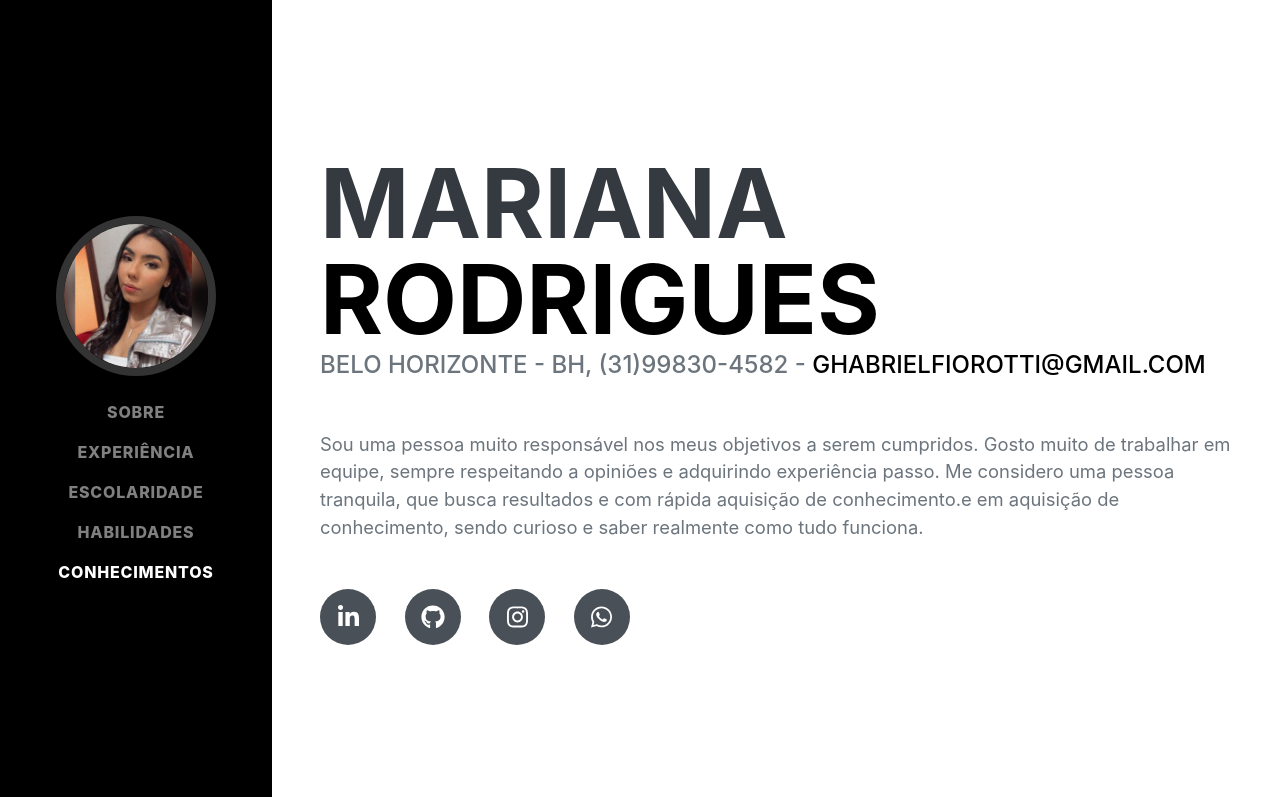
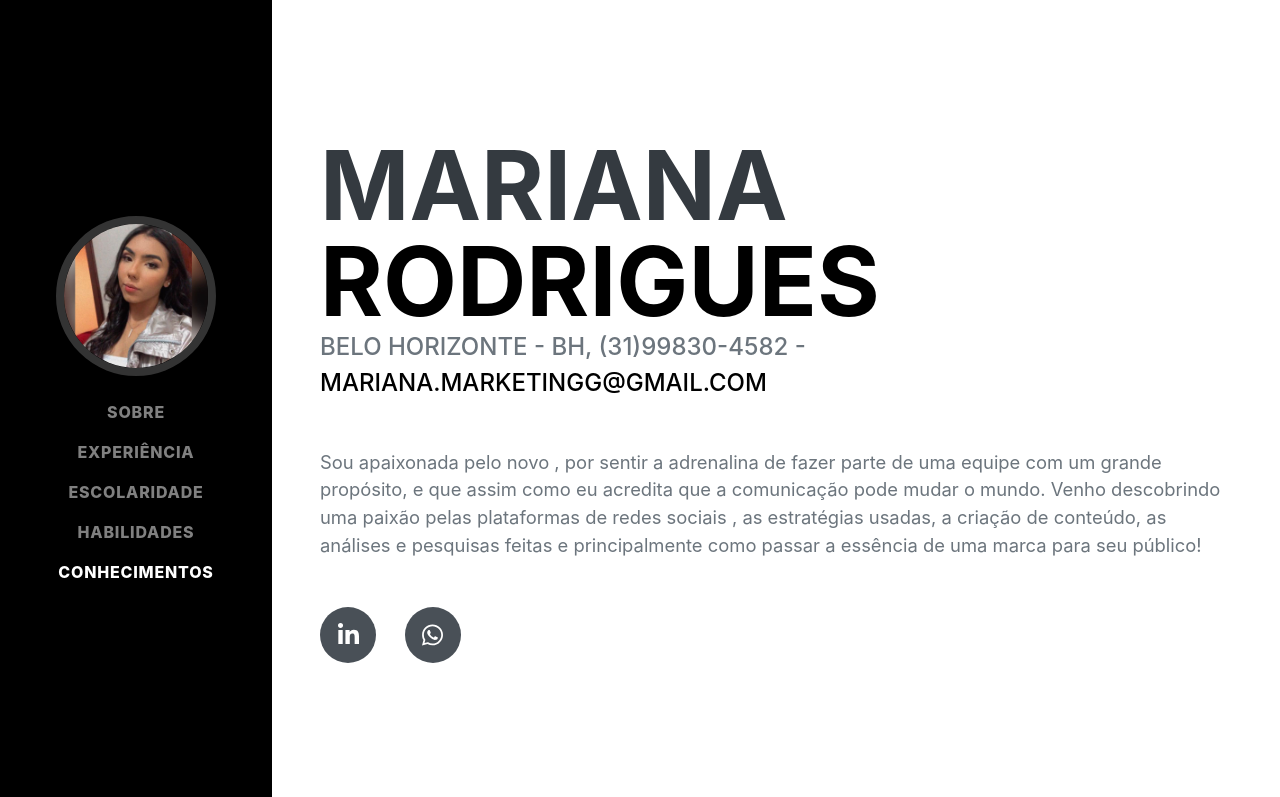
Before and after one commit to erickvrodrigues/Curriculo, a website: page index.html in a window 1280 px wide. Shown: the top 797 px of the page. Drawn offline with nearby package versions, Linux system fonts and the light colour scheme; a web font is replaced by a local one.

Commit message:
atualizando portifólio

```diff
--- a/index.html
+++ b/index.html
@@ -43,14 +43,14 @@
                     </h1>
                     <div class="subheading mb-5">
                         Belo Horizonte - BH, (31)99830-4582 -
-                        <a href="mailto:ghabrielfiorotti@gmail.com">ghabrielfiorotti@gmail.com</a>
+                        <a href="mailto:ghabrielfiorotti@gmail.com">mariana.marketingg@gmail.com</a>
                     </div>
-                    <p class="lead mb-5">Sou uma pessoa muito responsável nos meus objetivos a serem cumpridos. Gosto muito de trabalhar em equipe, sempre respeitando a opiniões e adquirindo experiência passo. Me considero uma pessoa tranquila, que busca resultados e com rápida aquisição de conhecimento.e em aquisição de conhecimento, sendo curioso e saber realmente como tudo funciona.</p>
+                    <p class="lead mb-5">Sou apaixonada pelo novo , por sentir a adrenalina de fazer parte de uma equipe com um grande propósito, e que assim como eu acredita que a comunicação pode mudar o mundo.
+
+                        Venho descobrindo  uma paixão pelas plataformas de redes sociais , as estratégias usadas, a criação de conteúdo, as análises e pesquisas feitas  e principalmente como passar a essência de uma marca para seu público!</p>
                     <div class="social-icons">
-                        <a class="social-icon" target="_blank" href="https://www.linkedin.com/in/ghabriel-fiorotti-003292166/"><i class="fab fa-linkedin-in"></i></a>
-                        <a class="social-icon" target="_blank" href="https://github.com/ghabriel-fiorotti"><i class="fab fa-github"></i></a>
-                        <a class="social-icon" target="_blank" href="https://www.instagram.com/ghabrielfiorotti/?hl=pt-br"><i class="fab fa-instagram"></i></a>
-                        <a class="social-icon" target="_blank" href="https://api.whatsapp.com/send?phone=5527998046441&text=Ol%C3%A1%2C!!!"><i class="fab fa-whatsapp"></i></a>
+                        <a class="social-icon" target="_blank" href="https://www.linkedin.com/in/marianardg/"><i class="fab fa-linkedin-in"></i></a>
+                        <a class="social-icon" target="_blank" href="https://api.whatsapp.com/send?phone=5531998304582"><i class="fab fa-whatsapp"></i></a>
 
                     </div>
                 </div>
```
